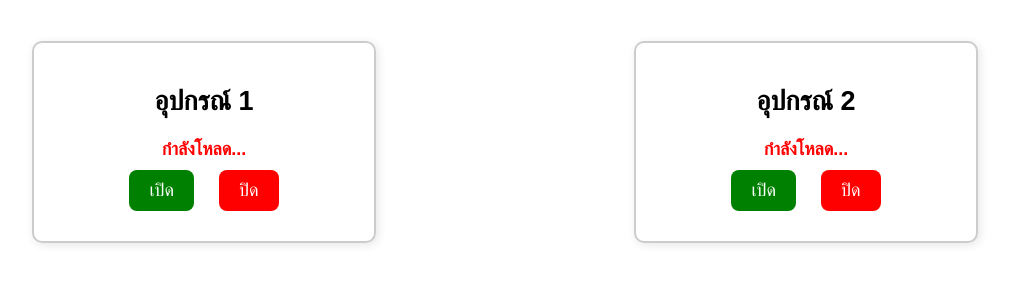
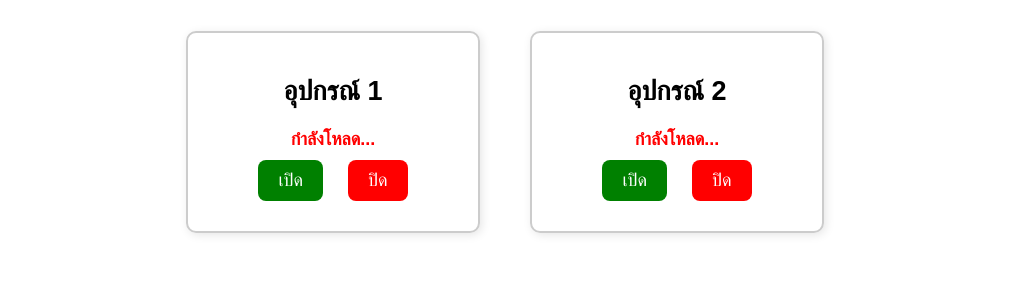
Before and after one commit to HighColdd/myG4loT, a plain HTML site: page index.html in a window 1280 px wide. Shown: the part 107-390 px from the top of the page, without its empty margins (135-1146 px from the left). Drawn offline with Linux system fonts and the light colour scheme; no server answers.

Commit message:
Update index.html

```diff
--- a/index.html
+++ b/index.html
@@ -14,7 +14,8 @@
 
   .container {
     display: flex;
-      justify-content: space-around;
+    justify-content: center;
+    gap: 30px;
     flex-wrap: wrap;
   }
 
@@ -22,9 +23,9 @@
     border: 2px solid #ccc;
     border-radius: 10px;
     padding: 20px;
-      width: 300px;
+    width: 250px;
     text-align: center;
-      margin: 20px;
+    margin: 10px;
     box-shadow: 2px 2px 10px rgba(0,0,0,0.1);
   }
 
```
Lines whose indentation alone changed are shown as unchanged.
